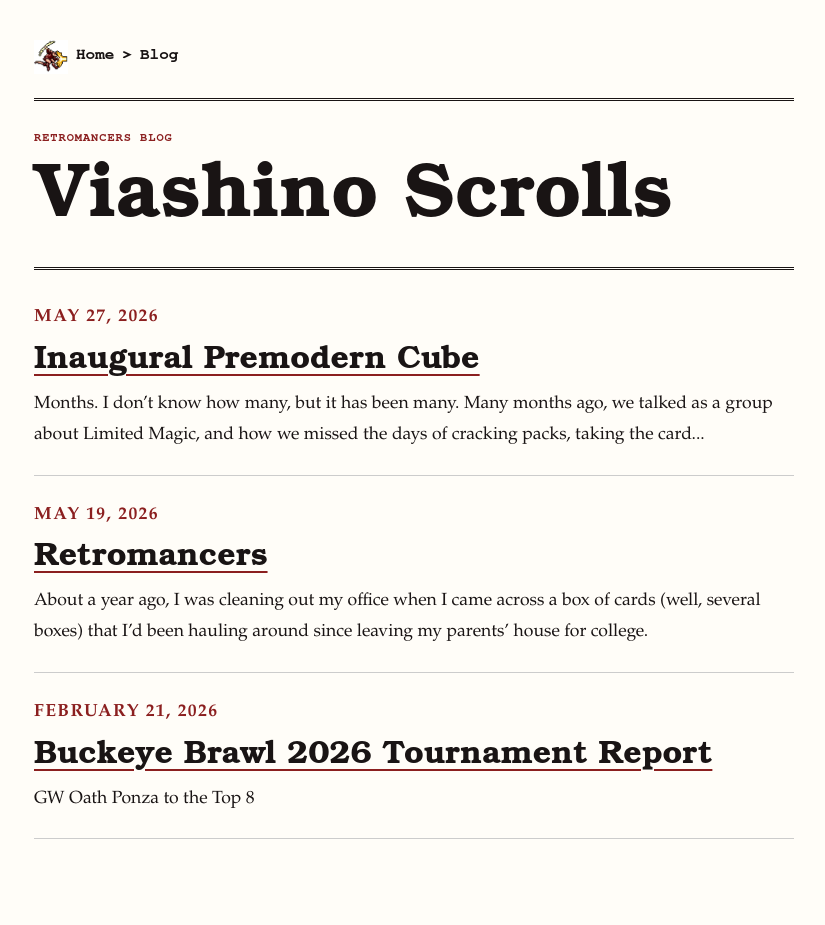
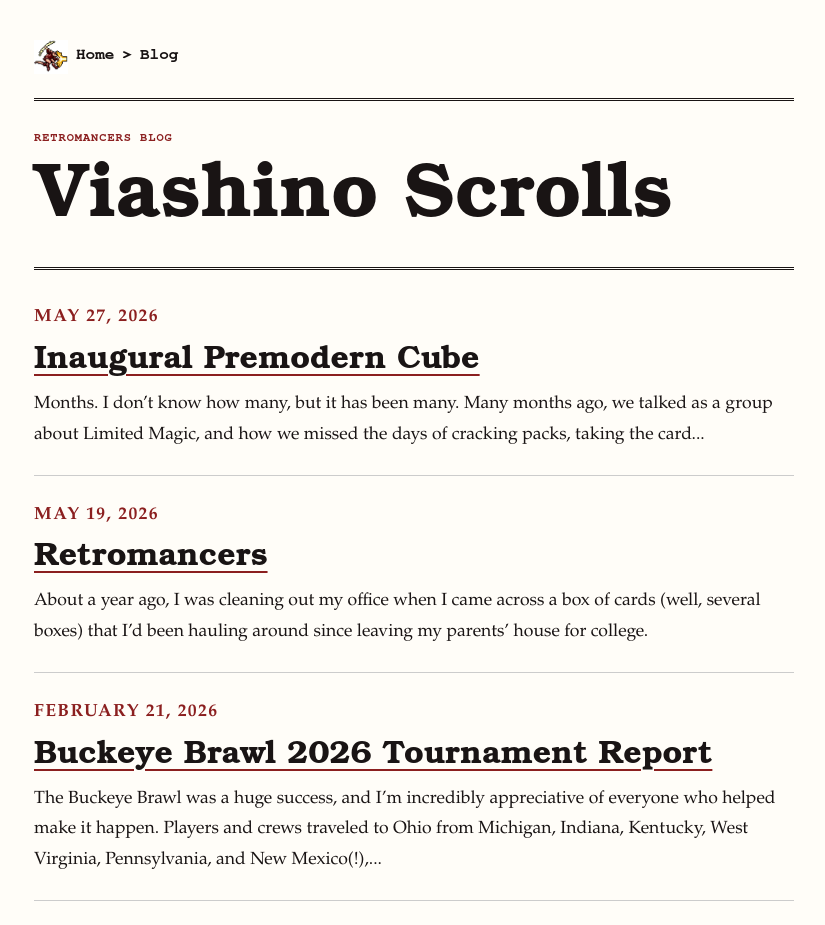
Before and after one commit to tonywok/retromancers.org, a Jekyll site: the page built from blog/index.html, in a window 1280 px wide. Shown: the whole page, without its empty margins (226-1051 px from the left). Built offline with Jekyll 4.4.1, drawn with Linux system fonts in a browser that asks for light colours; before the commit the page ends 900 px from its top, so only the background shows below that.

Commit message:
Update 2026-02-21-buckeye-brawl-tournament-report.md

```diff
--- a/_posts/2026-02-21-buckeye-brawl-tournament-report.md
+++ b/_posts/2026-02-21-buckeye-brawl-tournament-report.md
@@ -5,8 +5,6 @@ title : Buckeye Brawl 2026 Tournament Report
 date  : 2026-02-21
 tags  : misc
 ---
-
-## GW Oath Ponza to the Top 8
 
 The Buckeye Brawl was a huge success, and I’m incredibly appreciative of everyone who helped make it happen. Players and crews traveled to Ohio from Michigan, Indiana, Kentucky, West Virginia, Pennsylvania, and New Mexico(!), and the atmosphere was outstanding.
 
```
